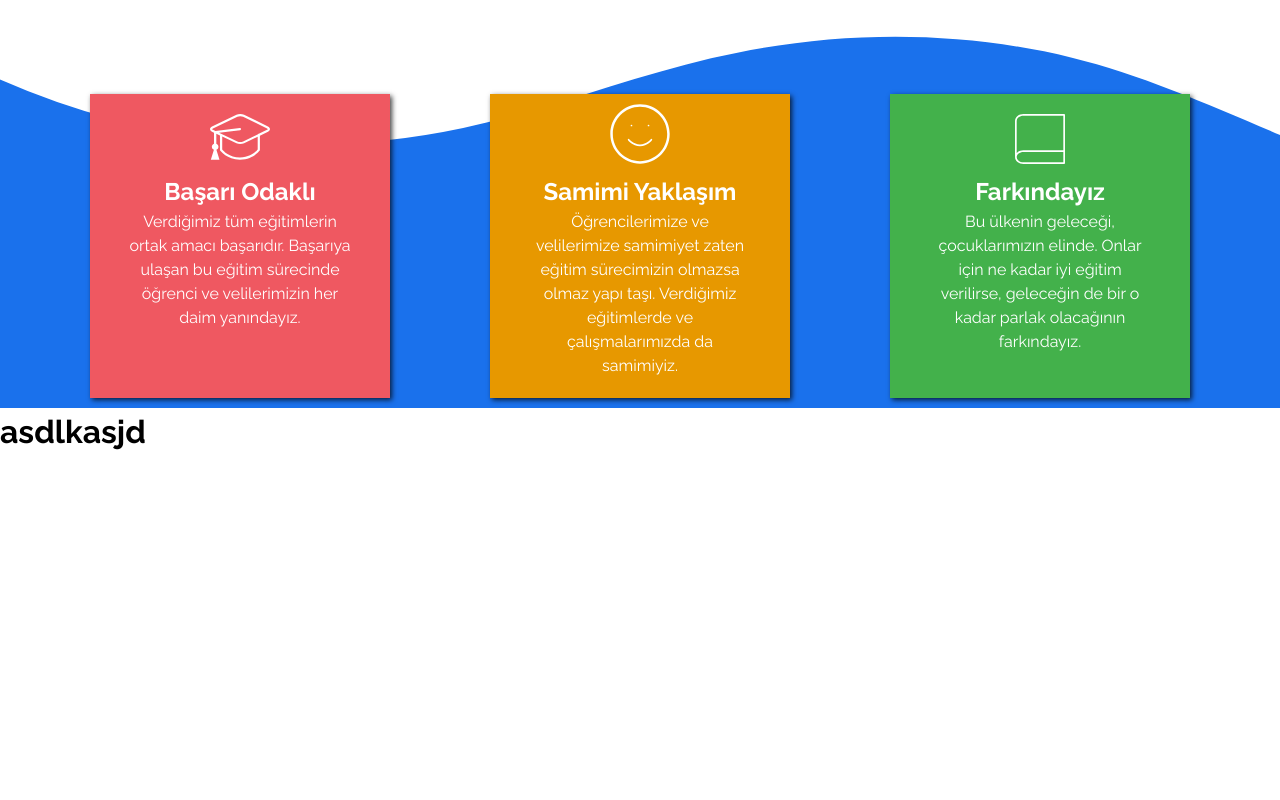
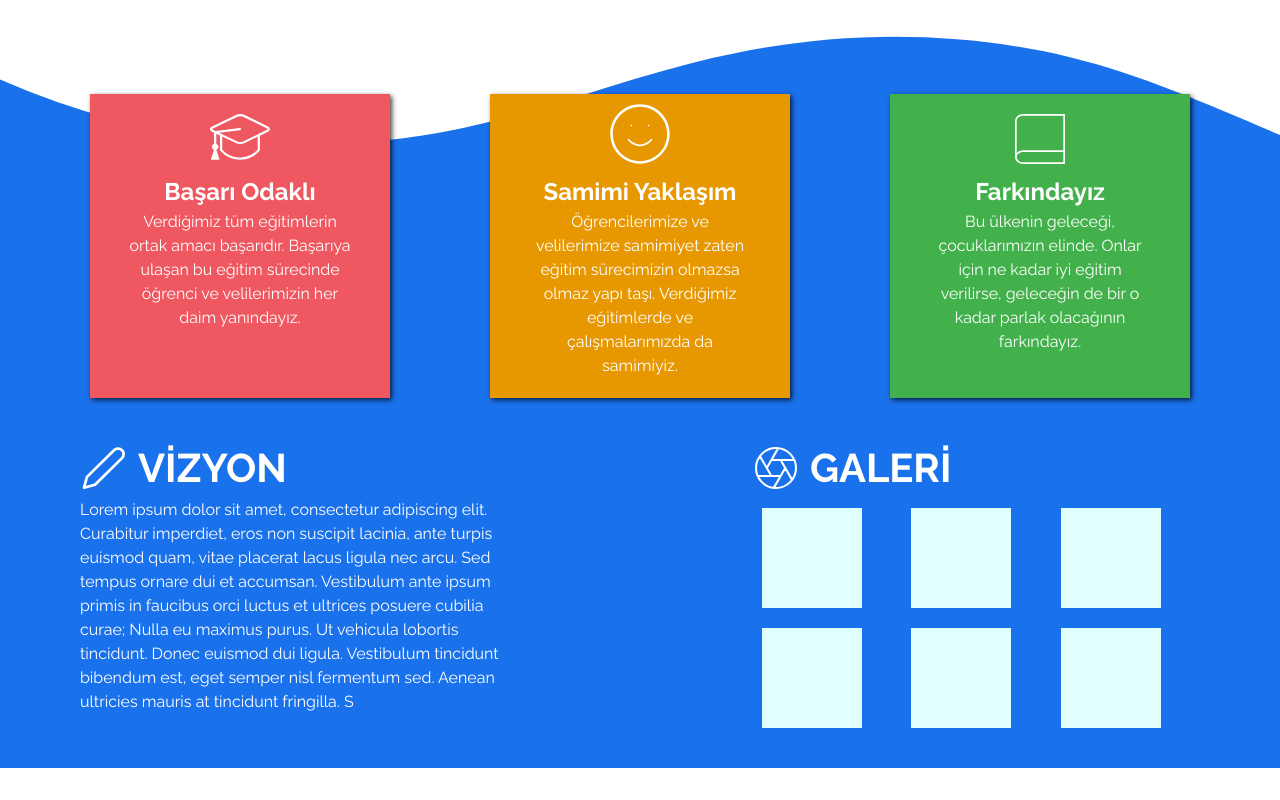
Before and after one commit to bufgix/profakademi, a Next.js app: page / in a window 1280 px wide. Shown: the part 338-1138 px from the top of the page. Before the commit the page ends 826 px from the top, so only its background shows below. Built offline with nearby package versions, Linux system fonts and the light colour scheme.

Commit message:
feat: add vision and photo gallery

```diff
--- /dev/null
+++ b/components/galley/index.js
@@ -0,0 +1,25 @@
+import React from 'react'
+
+import styles from './index.module.scss'
+import PhotoIcon from '../icons/Photo'
+
+function Gallery() {
+  return (
+    <div className={styles.gallery}>
+      <div className={styles.galleryHeader}>
+        <PhotoIcon />
+        <h1>GALERİ</h1>
+      </div>
+      <div className={styles.photos}>
+        <div className={styles.photo}></div>
+        <div className={styles.photo}></div>
+        <div className={styles.photo}></div>
+        <div className={styles.photo}></div>
+        <div className={styles.photo}></div>
+        <div className={styles.photo}></div>
+      </div>
+    </div>
+  )
+}
+
+export default Gallery
--- /dev/null
+++ b/components/galley/index.module.scss
@@ -0,0 +1,46 @@
+.gallery {
+  display: flex;
+  flex-direction: column;
+  flex: 2;
+  width: 30%;
+}
+
+.galleryHeader {
+  display: flex;
+  align-items: center;
+  font-size: 20px;
+
+  svg {
+    height: 3rem;
+    width: 3rem;
+    margin-right: 10px;
+  }
+}
+
+.photos {
+  display: grid;
+  grid-template-columns: auto auto auto;
+}
+
+.photo {
+  width: 100px;
+  height: 100px;
+  margin: 10px;
+  background-color: lightcyan;
+}
+
+@media screen and (max-width: 768px) {
+  .gallery {
+    align-self: flex-start;
+    width: 90%;
+    margin-left: 10px;
+  }
+}
+
+
+@media screen and (max-width: 600px) {
+  .photo {
+    width: 80px;
+    height: 80px;
+  }
+}
--- /dev/null
+++ b/components/icons/Pencil.js
@@ -0,0 +1,17 @@
+import * as React from 'react'
+
+function SvgPencil(props) {
+  return (
+    <svg width="1em" height="1em" viewBox="0 0 70 69" fill="none" {...props}>
+      <path
+        d="M49.583 8.625a8.26 8.26 0 012.677-1.763 8.353 8.353 0 016.314 0 8.26 8.26 0 012.676 1.763 8.126 8.126 0 011.788 2.638 8.032 8.032 0 010 6.224 8.127 8.127 0 01-1.788 2.638L21.875 58.938 5.833 63.25l4.375-15.813L49.583 8.626z"
+        stroke="#fff"
+        strokeWidth={4}
+        strokeLinecap="round"
+        strokeLinejoin="round"
+      />
+    </svg>
+  )
+}
+
+export default SvgPencil
--- /dev/null
+++ b/components/icons/Photo.js
@@ -0,0 +1,17 @@
+import * as React from 'react'
+
+function SvgPhoto(props) {
+  return (
+    <svg width="1em" height="1em" viewBox="0 0 70 70" fill="none" {...props}>
+      <path
+        d="M35 64.167c16.108 0 29.167-13.059 29.167-29.167C64.167 18.892 51.108 5.833 35 5.833 18.892 5.833 5.833 18.892 5.833 35c0 16.108 13.059 29.167 29.167 29.167zM41.738 23.333l16.741 28.992M28.262 23.333h33.484M21.525 35L38.267 6.008M28.262 46.667L11.521 17.675M41.737 46.667H8.254M48.475 35L31.733 63.992"
+        stroke="#fff"
+        strokeWidth={3}
+        strokeLinecap="round"
+        strokeLinejoin="round"
+      />
+    </svg>
+  )
+}
+
+export default SvgPhoto
--- a/components/icons/index.js
+++ b/components/icons/index.js
@@ -1,5 +1,7 @@
 export { default as Book } from './Book'
 export { default as Cap } from './Cap'
 export { default as Logo } from './Logo'
+export { default as Pencil } from './Pencil'
+export { default as Photo } from './Photo'
 export { default as Search } from './Search'
 export { default as Smile } from './Smile'
--- /dev/null
+++ b/components/vision/index.js
@@ -0,0 +1,26 @@
+import React from 'react'
+import styles from './index.module.scss'
+
+import PencilIcon from '../icons/Pencil'
+
+function Vision() {
+  return (
+    <div className={styles.vision}>
+      <div className={styles.visionHeader}>
+        <PencilIcon />
+        <h1>VİZYON</h1>
+      </div>
+      <div className={styles.visionText}>
+        Lorem ipsum dolor sit amet, consectetur adipiscing elit. Curabitur
+        imperdiet, eros non suscipit lacinia, ante turpis euismod quam, vitae
+        placerat lacus ligula nec arcu. Sed tempus ornare dui et accumsan.
+        Vestibulum ante ipsum primis in faucibus orci luctus et ultrices posuere
+        cubilia curae; Nulla eu maximus purus. Ut vehicula lobortis tincidunt.
+        Donec euismod dui ligula. Vestibulum tincidunt bibendum est, eget semper
+        nisl fermentum sed. Aenean ultricies mauris at tincidunt fringilla. S
+      </div>
+    </div>
+  )
+}
+
+export default Vision
--- /dev/null
+++ b/components/vision/index.module.scss
@@ -0,0 +1,35 @@
+.vision {
+  display: flex;
+  flex: 3;
+  flex-direction: column;
+  text-align: left;
+}
+
+.visionHeader {
+  display: flex;
+  align-items: center;
+  font-weight: lighter;
+  font-size: 20px;
+
+  svg {
+    height: 3rem;
+    width: 3rem;
+    margin-right: 10px;
+  }
+}
+
+.visionText {
+  width: 65%;
+}
+
+
+@media screen and (max-width: 768px) {
+  .vision {
+    width: 90%;
+    align-self: center;
+  }
+
+  .visionText {
+    width: 100%;
+  }
+}
--- a/pages/index.js
+++ b/pages/index.js
@@ -4,6 +4,8 @@ import Head from 'next/head'
 import Layout from '../components/layout'
 import Wave from '../components/Wave'
 import Cards from '../components/cards'
+import Vision from '../components/vision'
+import Gallery from '../components/galley'
 
 function HomePage() {
   return (
@@ -20,7 +22,10 @@ function HomePage() {
       </div>
       <Wave />
       <Cards />
-      <h1>asdlkasjd</h1>
+      <div className="content">
+        <Vision />
+        <Gallery />
+      </div>
     </Layout>
   )
 }
--- a/styles/app.css
+++ b/styles/app.css
@@ -49,8 +49,15 @@ img {
   text-align: center;
 }
 
+.content {
+  display: flex;
+  justify-content: space-between;
+  background-color: var(--b-primary);
+  color: white;
+  padding: 30px 80px 30px 80px;
+}
 
-@media screen and (max-width: 768px) {
+@media screen and (max-width: 600px) {
   .banner {
     margin-top: 2rem;
   }
@@ -61,4 +68,17 @@ img {
     font-size: 18px;
     width: 90%;
   }
+
+  .content {
+    flex-direction: column;
+    justify-content: center;
+    align-content: center;
+    padding: 30px 0px 30px 0px;
+  }
 }
+
+@media screen and (max-width: 768px) {
+  .content {
+    padding: 30px 10px 30px 10px;
+  }
+}
```
Also changed, not shown: icons/pencil.svg (added), icons/photo.svg (added).
